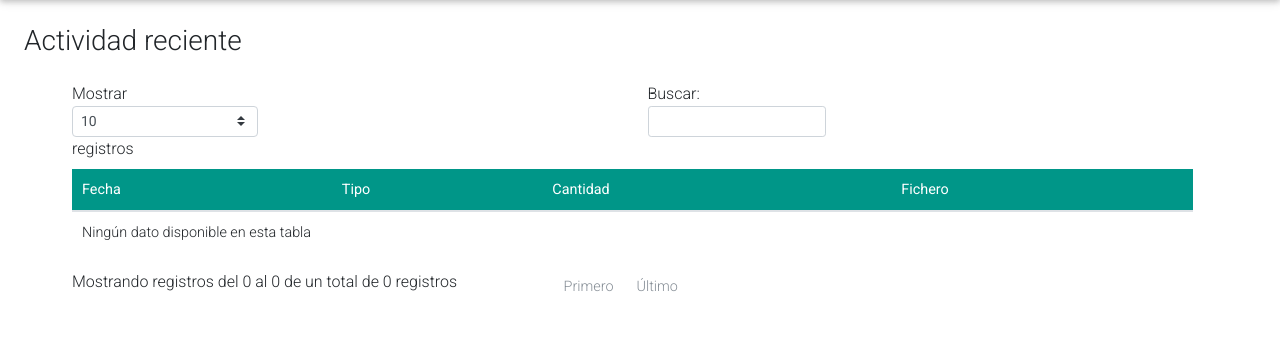
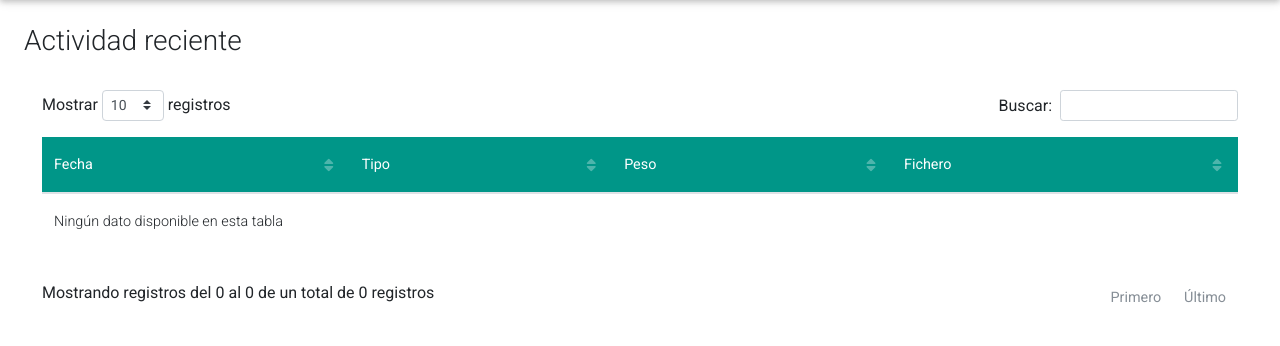
Before and after one commit to DavidGT98/Proyecto, a PHP site: page /_____PROYECTO/movements.php in a window 1280 px wide. Shown: the part 56-402 px from the top of the page. Run offline with PHP 8.4, Linux system fonts and the light colour scheme; the visitor is signed in with stand-in values (Sample User, id 1); data that the repository does not hold is empty; some libraries are stand-ins or nearby versions.

Commit message:
subir archivo, badge en tabla, fecha en tabla

```diff
--- a/movements.php
+++ b/movements.php
@@ -33,7 +33,10 @@ $usado = $usuario->__get("Usado");
     <!-- Material Design Bootstrap -->
     <link href="https://cdnjs.cloudflare.com/ajax/libs/mdbootstrap/4.19.1/css/mdb.min.css" rel="stylesheet">
 
-    <link href="./src/css/table.css" rel="stylesheet">
+
+    <link href="./src/css/datatables.min.css" rel="stylesheet">
+
+    <link href="./src/css/table2.css" rel="stylesheet">
 
     <!-- JQuery -->
     <script type="text/javascript" src="https://cdnjs.cloudflare.com/ajax/libs/jquery/3.5.1/jquery.min.js"></script>
@@ -45,6 +48,10 @@ $usado = $usuario->__get("Usado");
     <script type="text/javascript" src="https://cdnjs.cloudflare.com/ajax/libs/mdbootstrap/4.19.1/js/mdb.min.js"></script>
 
     <script type="text/javascript" src="js/datatables2.min.js"></script>
+
+    <script type="text/javascript" src="https://cdnjs.cloudflare.com/ajax/libs/moment.js/2.8.4/moment.min.js"></script>
+
+    <script type="text/javascript" src="https://cdn.datatables.net/plug-ins/1.10.22/sorting/datetime-moment.js"></script>
 
     <title>Movimientos</title>
 </head>
@@ -101,8 +108,15 @@ $usado = $usuario->__get("Usado");
     $movimiento = new Movimiento();
     $data = array();
     foreach ($dao1->Movimientos as $movimiento) {
+        $fecha = $movimiento->__get("Fecha");
+        // "2017-12-31 10:30:26.555"
+                $campos = getdate($fecha);
+        foreach ($campos as $key => $value) {
+            $campos[$key] = ($value < 10) ? str_pad($value, 2, '0', STR_PAD_LEFT)  : $value;
+        }
+        $fecha = $campos['year'] . "-" . $campos['mon'] . "-" . $campos['mday'] . " " .  $campos['hours'] . ":" . $campos['minutes'] . ":" . $campos['seconds'];
         $data2 = array();
-        $data2['Fecha'] = $movimiento->__get("Fecha");
+        $data2['Fecha'] = $fecha;
         $data2['Tipo'] = $movimiento->__get("Tipo");
         $data2['Cantidad'] = round(strval($movimiento->__get("Cantidad") / 1024 / 1024), 4) . " MB";
         $data2['Fichero'] = $movimiento->__get("Fichero");
@@ -142,19 +156,22 @@ $usado = $usuario->__get("Usado");
     ?>
     <!--Table-->
     <script>
+        function toDate(segundos) {
+            var fecha = new Date(1970, 0, 1);
+            fecha.setSeconds(segundos);
+            return fecha;
+        }
         var information = <?php
                             echo json_encode($data)
                             ?>;
-        /* $(document).ready(function () {
-          $('#dtBasicExample').DataTable();
-          $('.dataTables_length').addClass('bs-select');
-        }); */
         $(document).ready(function() {
                     $('#my-table').DataTable({
                             data: information,
                             columns: [{
                                     data: 'Fecha',
-                        title: 'Fecha'
+                                    title: 'Fecha',
+                                    "render": function(data, type) {
+                                        return type === 'sort' ? data : moment(data).format('DD/MM/YYYY HH:mm');}
                                     },
                                     {
                                         data: 'Tipo',
@@ -162,7 +179,7 @@ $usado = $usuario->__get("Usado");
                                     },
                                     {
                                         data: 'Cantidad',
-                        title: 'Cantidad'
+                                        title: 'Peso'
                                     },
                                     {
                                         data: 'Fichero',
@@ -170,10 +187,11 @@ $usado = $usuario->__get("Usado");
                                     }
                                 ],
                                 "pagingType": "first_last_numbers",
-                "language": { "url": "./include/lang/dataTables_es_ES.json" }
+                                "language": {
+                                    "url": "./include/lang/dataTables_es_ES.json"
+                                }
                             });
-        });
-        $('.dataTables_length').addClass('bs-select');
+                    }); $('.dataTables_length').addClass('bs-select');
     </script>
     <div class="row justify-content-center tabla-container m-1">
         <div class="col-md-11 align-self-center">
@@ -184,7 +202,7 @@ $usado = $usuario->__get("Usado");
                     <tr>
                         <th>Fecha</th>
                         <th>Tipo</th>
-                        <th>Cantidad</th>
+                        <th>Peso</th>
                         <th>Fichero</th>
                     </tr>
                 </thead>
--- a/src/css/table.css
+++ /dev/null
@@ -1,17 +0,0 @@
-#page {
-  border-collapse: collapse;
-}
-
-/* And this to your table's `td` elements. */
-#page td {
-  padding: 0;
-  margin: 0;
-}
-
-.tabla-container * {
-    margin-right: 0 !important;
-}
-
-.tabla * {
-    padding: 10px !important;
-}
--- /dev/null
+++ b/src/css/table2.css
@@ -0,0 +1,75 @@
+.col,
+.col-1,
+.col-10,
+.col-11,
+.col-12,
+.col-2,
+.col-3,
+.col-4,
+.col-5,
+.col-6,
+.col-7,
+.col-8,
+.col-9,
+.col-auto,
+.col-lg,
+.col-lg-1,
+.col-lg-10,
+.col-lg-11,
+.col-lg-12,
+.col-lg-2,
+.col-lg-3,
+.col-lg-4,
+.col-lg-5,
+.col-lg-6,
+.col-lg-7,
+.col-lg-8,
+.col-lg-9,
+.col-lg-auto,
+.col-md,
+.col-md-1,
+.col-md-10,
+.col-md-11,
+.col-md-12,
+.col-md-2,
+.col-md-3,
+.col-md-4,
+.col-md-5,
+.col-md-6,
+.col-md-7,
+.col-md-8,
+.col-md-9,
+.col-md-auto,
+.col-sm,
+.col-sm-1,
+.col-sm-10,
+.col-sm-11,
+.col-sm-12,
+.col-sm-2,
+.col-sm-3,
+.col-sm-4,
+.col-sm-5,
+.col-sm-6,
+.col-sm-7,
+.col-sm-8,
+.col-sm-9,
+.col-sm-auto,
+.col-xl,
+.col-xl-1,
+.col-xl-10,
+.col-xl-11,
+.col-xl-12,
+.col-xl-2,
+.col-xl-3,
+.col-xl-4,
+.col-xl-5,
+.col-xl-6,
+.col-xl-7,
+.col-xl-8,
+.col-xl-9,
+.col-xl-auto {
+  position: relative;
+
+  padding-right: 0px !important;
+  padding-left: 0px !important;
+}
```
Also changed, not shown: dashboard.php (+5 -3 lines), index.php (+7 -7 lines), src/css/table1.css (added, +74 -0 lines), upload.php (+15 -4 lines), controllers/.htaccess (added), models/.htaccess (added), src/css/datatables.min.css (added), uploads/.htaccess (added), uploads/david/spiderman.jpg (added), uploads/david/spiderman1.jpg (added), 1 other file. Lines whose indentation alone changed are shown as unchanged.
